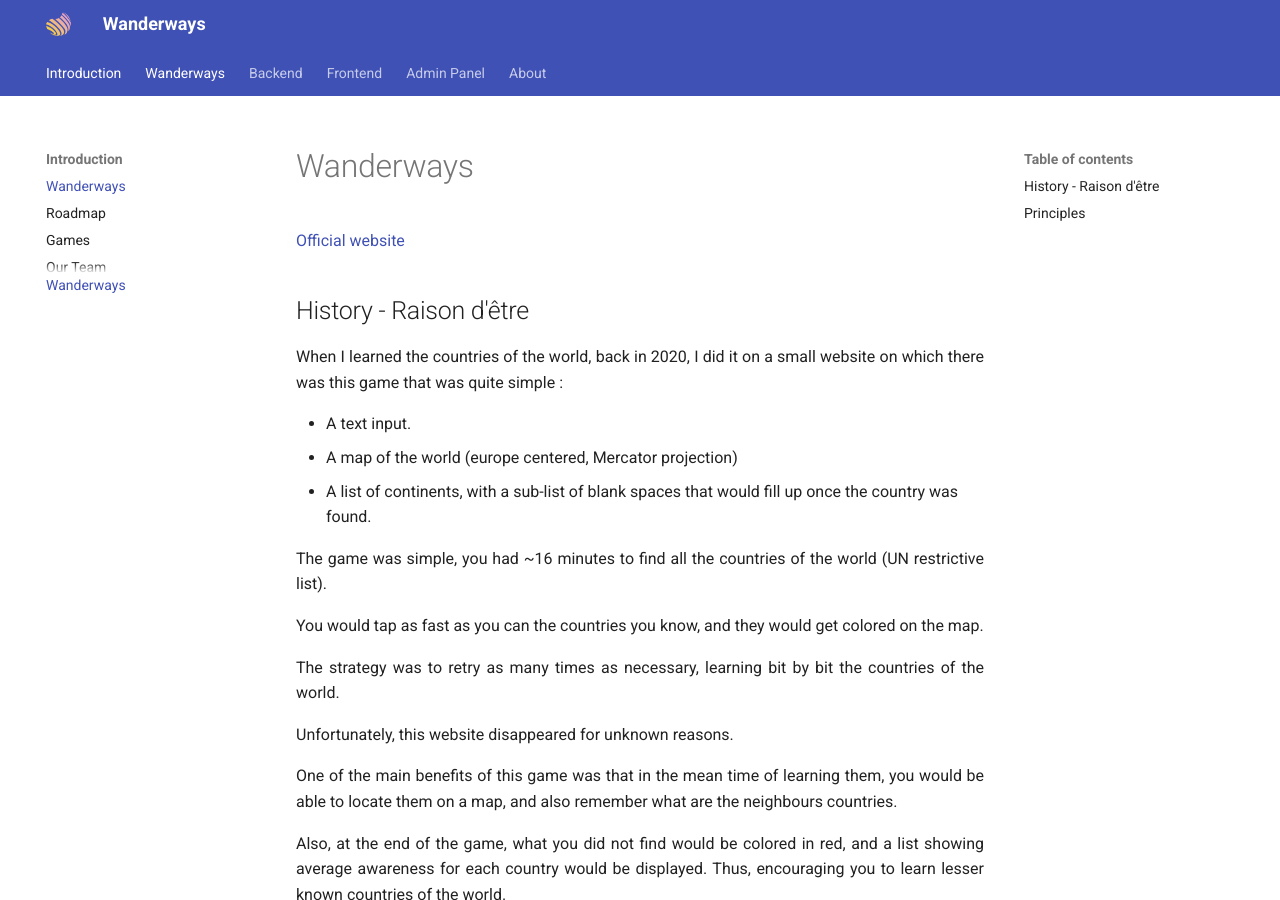
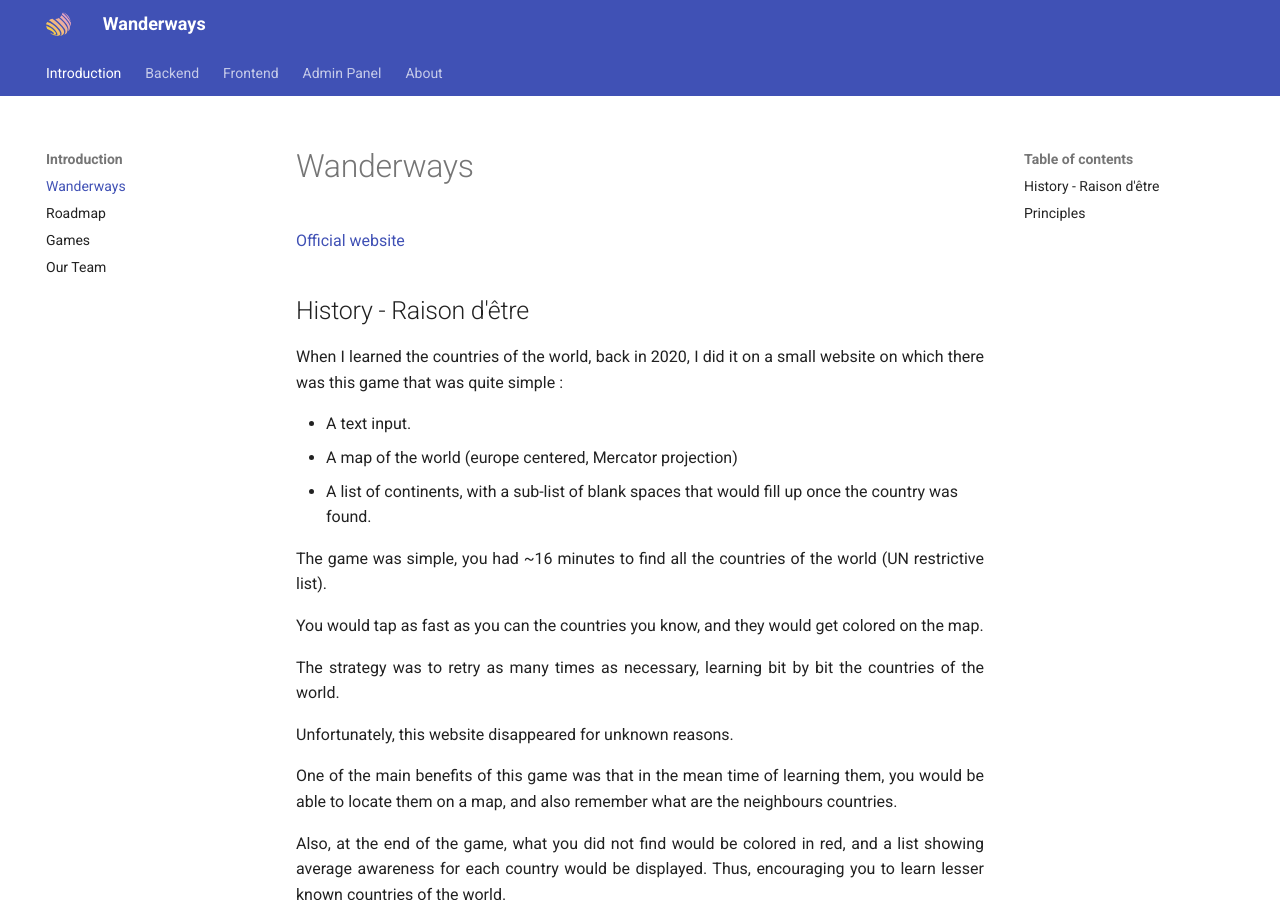
Before and after one commit to ArnoBidet/wanderways-doc, an MkDocs documentation site: the page built from docs/index.md, in a window 1280 px wide and 900 px high. Built offline with MkDocs 1.6.1 and Material for MkDocs 9.7.7, drawn with Linux system fonts in a browser that asks for light colours; the version menu is left out; some of the changed lines change nothing that is shown.

Commit message:
fix merge error

```diff
--- a/mkdocs.yml
+++ b/mkdocs.yml
@@ -35,7 +35,6 @@ nav:
     - "general/roadmap.md"
     - "general/games.md"
     - "general/team.md"
-  - Introduction: "index.md"
   - Backend:
     - "backend/index.md"
     - Api:
```
